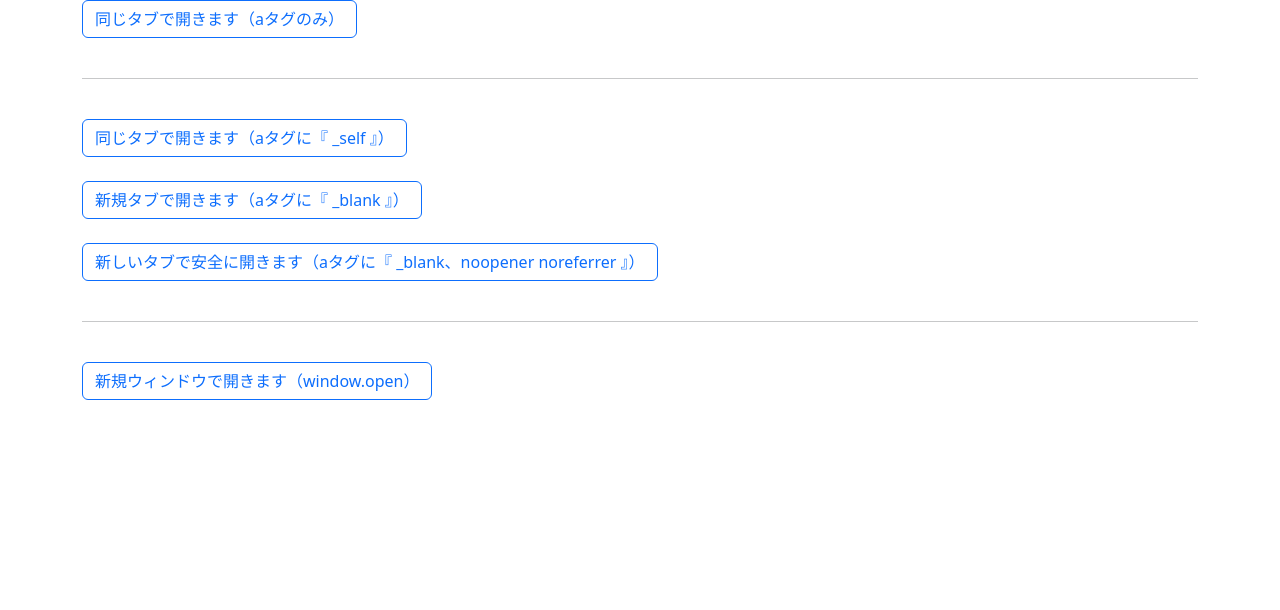
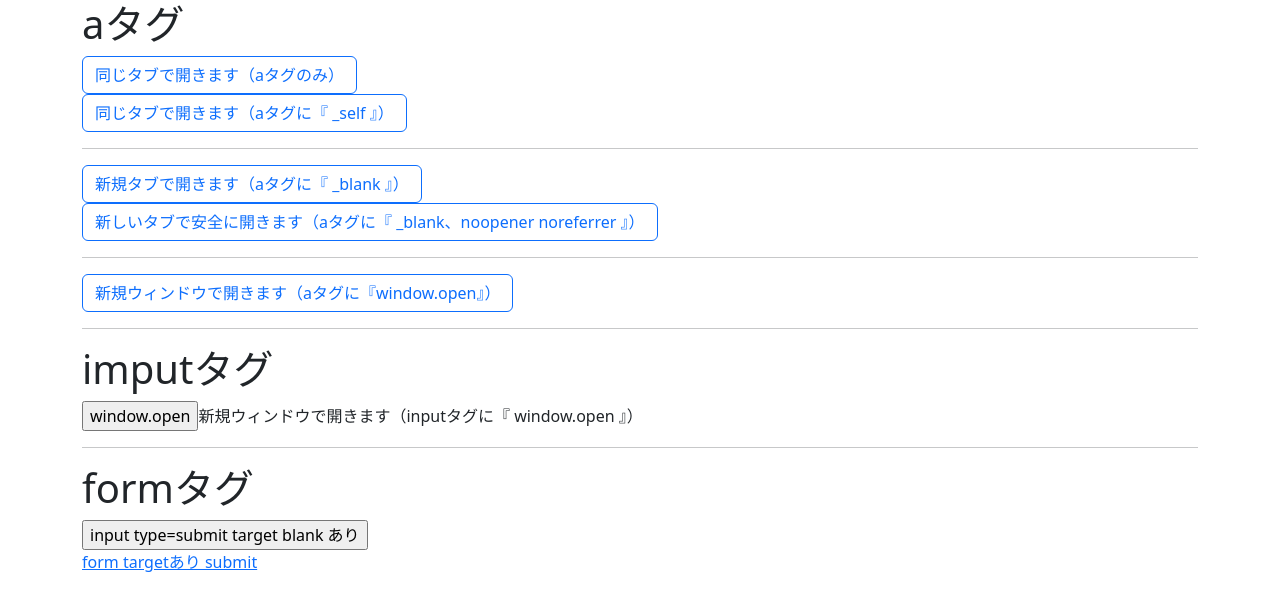
Before and after one commit to ayumu-nishimura/test, a plain HTML site: page transitionA.html in a window 1280 px wide. Drawn offline with nearby package versions, Linux system fonts and the light colour scheme.

Commit message:
Update transitionA.html

```diff
--- a/transitionA.html
+++ b/transitionA.html
@@ -9,28 +9,40 @@
 </head>
 <body>
     <div class="container">
+        <h1>aタグ</h1>
         <div>
             <a href="https://ayumu-nishimura.github.io/test/transitionB.html" class="btn btn-outline-primary">同じタブで開きます（aタグのみ）</a>
         </div>
-        <br>
-        <hr>
-        <br>
         <div>
             <a href="https://ayumu-nishimura.github.io/test/transitionB.html" class="btn btn-outline-primary" target="_self">同じタブで開きます（aタグに『 _self 』）</a>
         </div>
-        <br>
+        <hr>
         <div>
             <a href="https://ayumu-nishimura.github.io/test/transitionB.html" class="btn btn-outline-primary" target="_blank">新規タブで開きます（aタグに『 _blank 』）</a>
         </div>
-        <br>
         <div>
             <a href="https://ayumu-nishimura.github.io/test/transitionB.html" class="btn btn-outline-primary" target="_blank" rel="noopener noreferrer">新しいタブで安全に開きます（aタグに『 _blank、noopener noreferrer 』）</a>
         </div>
-        <br>
         <hr>
-        <br>
         <div>
-            <a href="リンク先のURL" class="btn btn-outline-primary" onclick="window.open('https://ayumu-nishimura.github.io/test/transitionB.html', '任意のウィンドウ名称','width=1300,height=800'); return false;">新規ウィンドウで開きます（window.open）</a>
+            <a href="https://ayumu-nishimura.github.io/test/transitionB.html" class="btn btn-outline-primary" onclick="window.open('https://ayumu-nishimura.github.io/test/transitionB.html', '任意のウィンドウ名称','width=1300,height=800'); return false;">新規ウィンドウで開きます（aタグに『window.open』）</a>
+        </div>
+        <hr>
+        <h1>imputタグ</h1>
+        <div>
+            <input type="button" value="window.open" onclick="window.open('https://ayumu-nishimura.github.io/test/transitionB.html', '任意のウィンドウ名称','width=1300,height=800'); return false;">新規ウィンドウで開きます（inputタグに『 window.open 』）
+        </div>
+        <hr>
+        <h1>formタグ</h1>
+        <div>
+            <form action="https://ayumu-nishimura.github.io/test/transitionB.html" method="post" target="_blank">
+                <input type="submit" value="input type=submit target blank あり">
+            </form>
+        </div>
+        <div>
+            <form method="post" action="https://yahoo.co.jp" name="sidebar_form" onsubmit="return false;" target="_blank">
+                    <a href="javascript:void(0);" onclick="document.sidebar_form.submit();">form targetあり submit<br></a>
+            </form>
         </div>
     </div>
     <script src="https://cdn.jsdelivr.net/npm/bootstrap@5.3.0/dist/js/bootstrap.bundle.min.js" integrity="sha384-geWF76RCwLtnZ8qwWowPQNguL3RmwHVBC9FhGdlKrxdiJJigb/j/68SIy3Te4Bkz" crossorigin="anonymous"></script>
```
